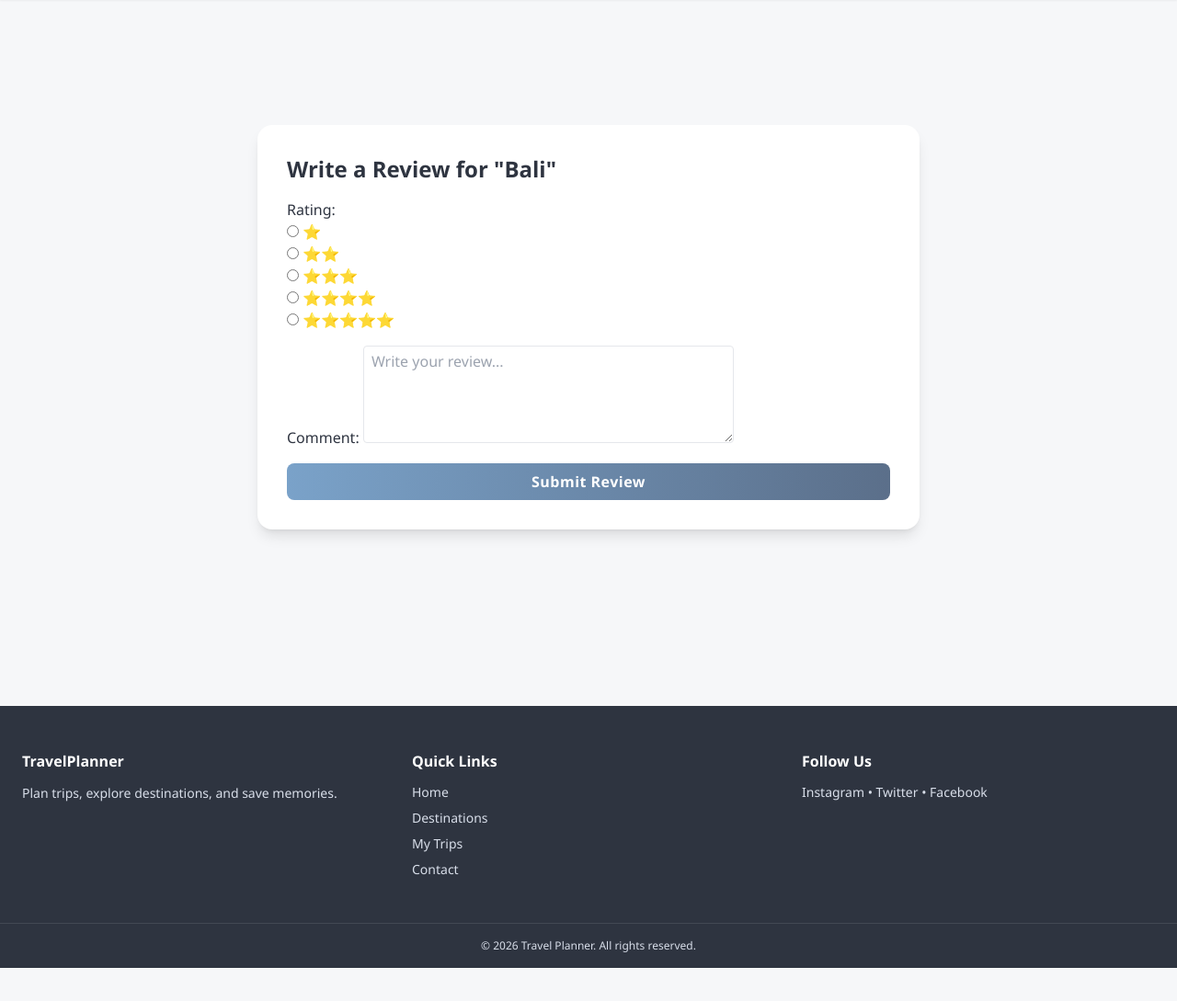
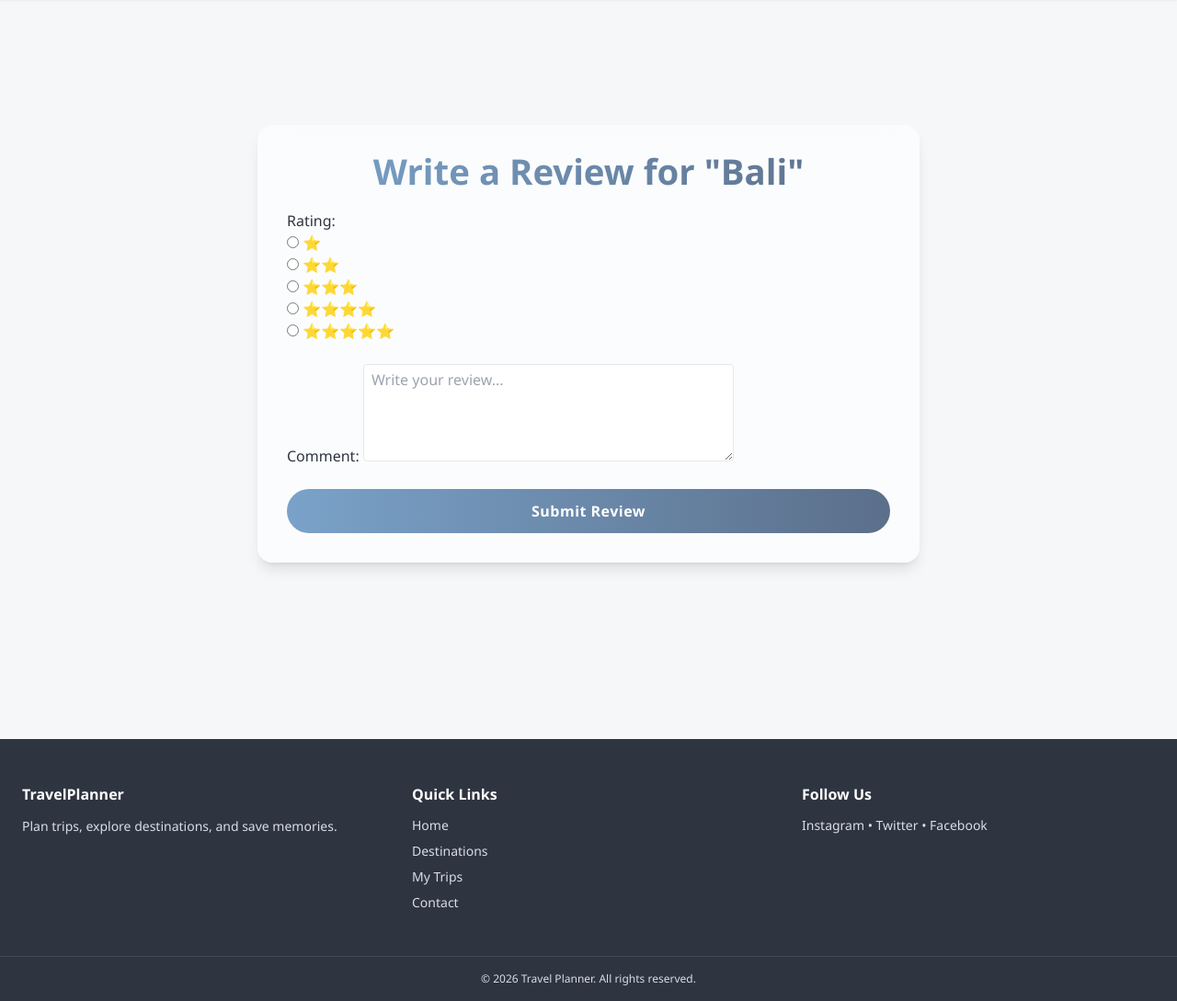
Before and after one commit to Lokesh19-PP/Travel-Planner-Webapp, a Django app: page /destinations/bali/review/ in a window 1280 px wide. Shown: the part 72-1161 px from the top of the page at 92% size. Before the commit the page ends 1125 px from the top, so only its background shows below. Run offline with Django 4.2, Linux system fonts and the light colour scheme; a user stored in the database is signed in; data comes from the database, SQL or seed files in the repository; some libraries are stand-ins or nearby versions.

Commit message:
Improve ui of the Add Review section/file

```diff
--- a/core/templates/core/add_review.html
+++ b/core/templates/core/add_review.html
@@ -1,10 +1,12 @@
 {% extends "core/base.html" %}
 {% block content %}
 <section class="max-w-3xl mx-auto py-24 px-6">
-    <div class="bg-white rounded-2xl shadow-lg p-8">
-        <h2 class="text-2xl font-bold mb-4">Write a Review for "{{ destination.name }}"</h2>
+    <div class="glass p-8 rounded-2xl shadow-lg">
+        <h2 class="text-2xl md:text-3xl font-extrabold mb-6 text-center bg-gradient-to-r from-teal-400 to-purple-500 bg-clip-text text-transparent">
+            Write a Review for "{{ destination.name }}"
+        </h2>
 
-        <form method="POST" class="space-y-4">
+        <form method="POST" class="space-y-6">
             {% csrf_token %}
 
             {% if form.non_field_errors %}
@@ -27,7 +29,7 @@
                 {% endfor %}
             </div>
 
-            <button type="submit" class="btn bg-yellow-500 hover:bg-yellow-600 text-white w-full py-2 rounded-lg">
+            <button type="submit" class="btn bg-yellow-400 hover:bg-yellow-500 text-white w-full py-3 rounded-full font-semibold">
                 Submit Review
             </button>
         </form>
```
